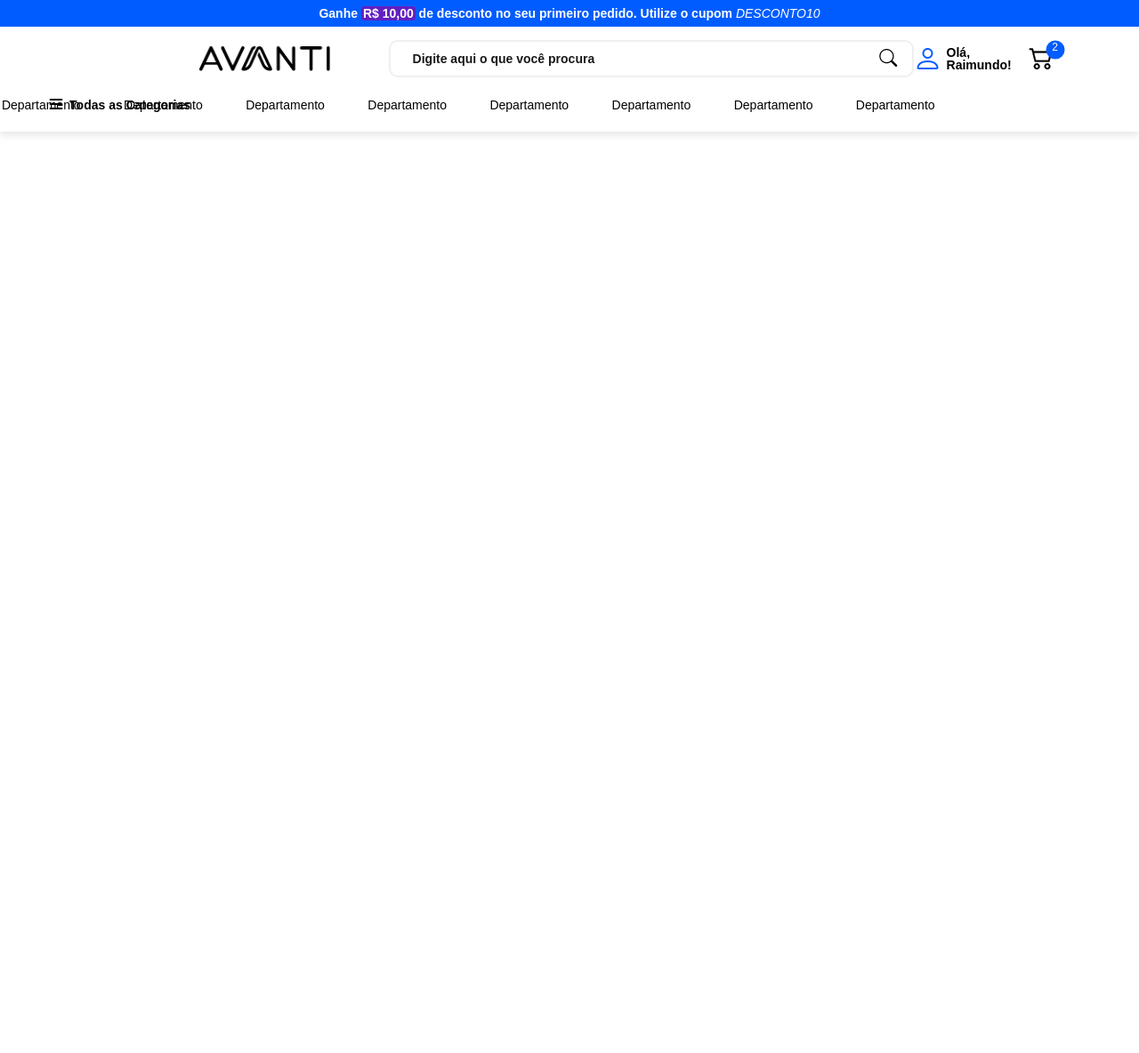
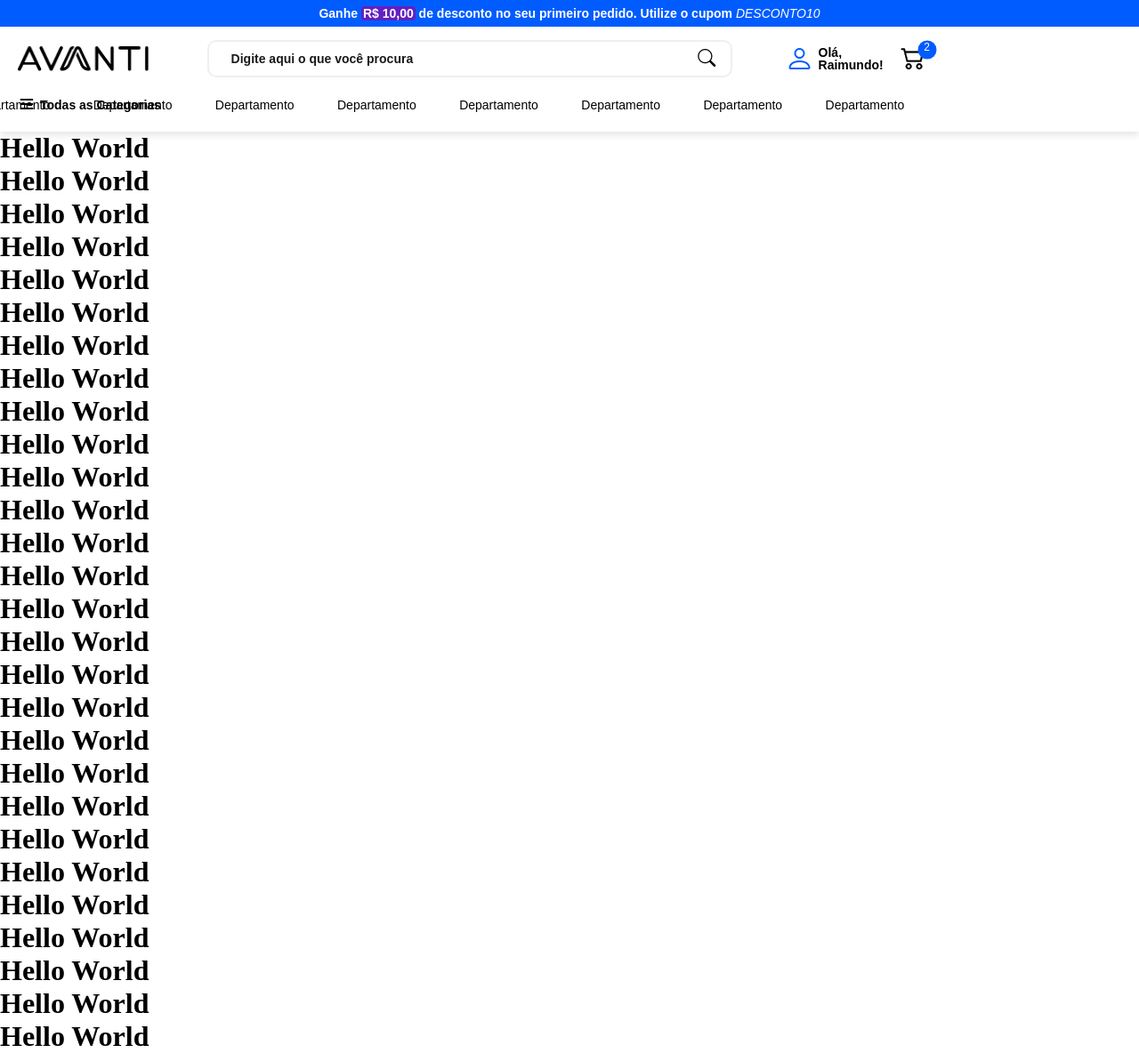
Before and after one commit to xPretti/avanti-store, a plain HTML site: page index.html in a window 1280 px wide. Shown: the whole page at 89% size. Before the commit the page ends 800 px from the top, so only its background shows below. Drawn offline with nearby package versions, Linux system fonts and the light colour scheme; a web font is replaced by a local one.

Commit message:
fix: Corrigido duplicação de css e problema de alinhamento.

```diff
--- a/index.html
+++ b/index.html
@@ -24,7 +24,8 @@
 </head>
 
 <body>
-    <header class="header">
+    <header class="header-main">
+        <div class="header">
             <div class="header-promotion">
                 <div class="promo-content">
                     <p class="promo-text">
@@ -76,7 +77,7 @@
 
                     </div>
                     <div class="navbar">
-                    <div class="navbar-content">
+                        <!-- <div class="navbar-content"> -->
                             <div class="navbar-hamburger">
                                 <div class="navbar-hamburger-icon">
                                     <i class="bi bi-list"></i>
@@ -85,7 +86,7 @@
                                     Todas as Categorias
                                 </p>
                             </div>
-                        <div class="navbar-content">
+                            <div class="navbar-departments-content">
                                 <div class="navbar-departments">
                                     <div class="navbar-departments-item">
                                         <p class="navbar-departments-text" title="Departamento">
@@ -136,11 +137,47 @@
                                     </div>
                                 </div>
                             </div>
+                        <!-- </div> -->
                     </div>
                 </div>
             </div>
         </div>
     </header>
+
+    <main>
+        <h1>1Hello World</h1>
+        <h1>Hello World</h1>
+        <h1>Hello World</h1>
+        <h1>Hello World</h1>
+        <h1>Hello World</h1>
+        <h1>Hello World</h1>
+        <h1>Hello World</h1>
+        <h1>Hello World</h1>
+        <h1>Hello World</h1>
+        <h1>Hello World</h1>
+        <h1>Hello World</h1>
+        <h1>Hello World</h1>
+        <h1>Hello World</h1>
+        <h1>Hello World</h1>
+        <h1>Hello World</h1>
+        <h1>Hello World</h1>
+        <h1>Hello World</h1>
+        <h1>Hello World</h1>
+        <h1>Hello World</h1>
+        <h1>Hello World</h1>
+        <h1>Hello World</h1>
+        <h1>Hello World</h1>
+        <h1>Hello World</h1>
+        <h1>Hello World</h1>
+        <h1>Hello World</h1>
+        <h1>Hello World</h1>
+        <h1>Hello World</h1>
+        <h1>Hello World</h1>
+        <h1>Hello World</h1>
+        <h1>Hello World</h1>
+        <h1>Hello World</h1>
+        <h1>Hello World</h1>
+    </main>
 </body>
 
 </html>
--- a/src/styles/components/client.css
+++ b/src/styles/components/client.css
@@ -1,6 +1,5 @@
 .topbar-user-content {
   display: flex;
-  justify-content: start;
   align-items: center;
   width: 100%;
   height: 100%;
--- a/src/styles/components/search.css
+++ b/src/styles/components/search.css
@@ -2,6 +2,7 @@
   display: flex;
   margin-right: auto;
   padding-left: 60px;
+  padding-right: 60px;
   align-items: center;
   justify-content: center;
 }
--- a/src/styles/layouts/header.css
+++ b/src/styles/layouts/header.css
@@ -1,6 +1,16 @@
+.header-main {
+  position: fixed;
+  display: flex;
+  flex-direction: column;
+  min-width: 100%;
+  width: auto;
+  height: auto;
+  z-index: 9999;
+}
 
 .header {
   display: flex;
+  position: relative;
   flex-direction: column;
   align-items: center;
   justify-content: center;
@@ -8,6 +18,7 @@
 
 .header-promotion {
   display: flex;
+  position: relative;
   justify-content: center;
   align-items: center;
   width: 100%;
@@ -17,18 +28,32 @@
 
 .header-content {
   display: flex;
+  position: relative;
   align-items: center;
   justify-content: center;
   background-color: var(--color-header);
   width: 100%;
   height: 118px;
-    box-shadow: 0px 4px 8px rgba(0, 0, 0, 0.10);
+  box-shadow: 0px 4px 8px rgba(0, 0, 0, 0.1);
+  padding: 0 20px 0 20px;
 }
+
 
 .header-menu {
     display: flex;
+    position: relative;
     flex-direction: column;
     align-items: center;
-    width: 65%;
+    width: 67%;
     height: 100%;
 }
+
+
+@media screen and (max-width: 1600px) {
+  .header-content {
+    justify-content: start;
+  }
+  /* .header-menu {
+    width: 100%;
+  } */
+}
--- a/src/styles/layouts/navbar.css
+++ b/src/styles/layouts/navbar.css
@@ -1,12 +1,6 @@
 .navbar {
   display: flex;
-  width: 100%;
-  height: 100%;
-}
-
-.navbar-content {
-  display: flex;
-  align-items: center;
+  justify-content: start;
   width: 100%;
   height: 100%;
   gap: 10px;
@@ -15,7 +9,6 @@
 .navbar-hamburger {
   display: flex;
   align-items: center;
-  justify-content: start;
   width: auto;
   height: 100%;
   gap: 5px;
@@ -53,9 +46,8 @@
   color: var(--color-primary);
 }
 
-.navbar-content {
+.navbar-departments-content {
   display: flex;
-  align-items: center;
   justify-content: end;
   width: 100%;
   height: 100%;
```
Lines whose indentation alone changed are shown as unchanged.
